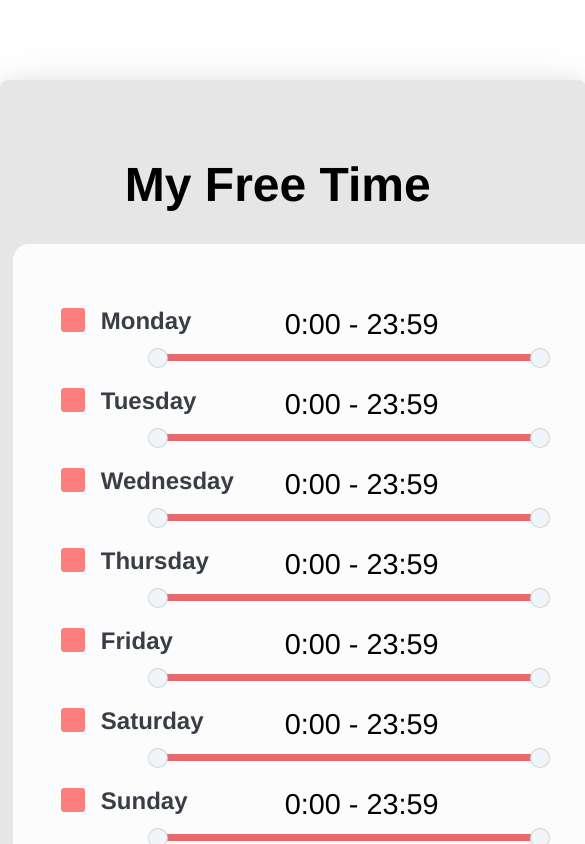
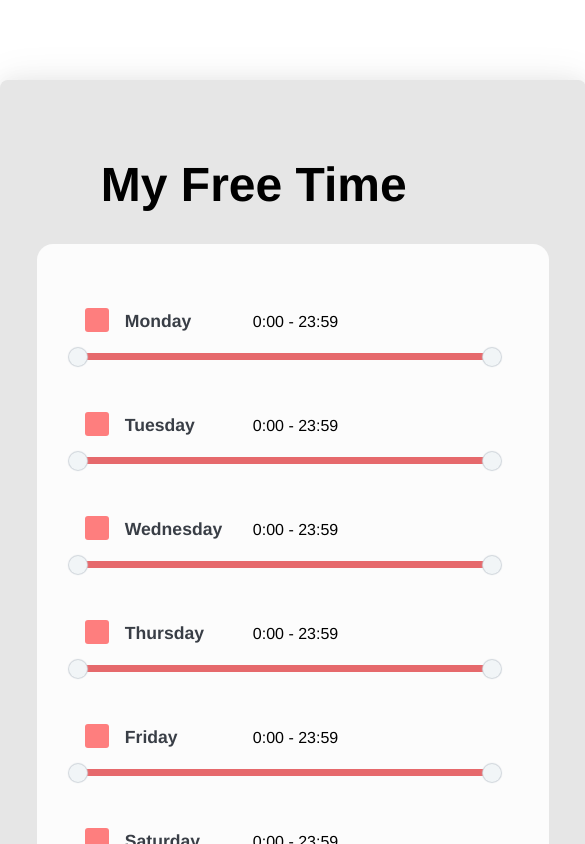
Before and after one commit to maya-salcedo/challenge, a React (Create React App) app: page / in a window 390 px wide. Shown: the top 844 px of the page, 585 px wide, since content can reach past the window. Built offline with nearby package versions, Linux system fonts and the light colour scheme.

Commit message:
added styling to make it screen size responsive

```diff
--- a/src/components/content/styles/content.js
+++ b/src/components/content/styles/content.js
@@ -14,7 +14,7 @@ export const Container = styled.div`
     padding: 1rem;
   }
 
-  @media (max-width: 926px) {
+  @media (max-width: 930px) {
     width: 40rem;
   }
 
@@ -32,12 +32,16 @@ export const Frame = styled.div`
   border-radius: 1rem;
 
   @media (max-width: 1100px) {
-    margin: 2rem;
+    margin: 1.5rem;
+    width: 42rem;
   }
 
-  @media (max-width: 833px) {
-    margin: auto;
-    width: 38rem;
+  @media (max-width: 930px) {
+    width: 35rem;
+  }
+
+  @media (max-width: 860px) {
+    width: 32rem;
   }
 `;
 
@@ -45,6 +49,10 @@ export const Title = styled.h1`
   font-size: 3rem;
   padding: 2rem 4rem 0rem 4rem;
   margin-left: 3rem;
+
+  @media (max-width: 1100px) {
+    padding-left: 2.5rem;
+  }
 `;
 
 export const Group = styled.div`
@@ -55,21 +63,20 @@ export const Group = styled.div`
     padding-top: 5rem;
   }
 
-  @media (max-width: 934px) {
-    padding: 1rem 5rem;
-    margin: 0;
+  @media (max-width: 1100px) {
+    padding-left: 1rem;
+    width: 34rem;
   }
 
-  @media (max-width: 922px) {
-    padding: 1rem 3rem;
-    margin: 0;
+  @media (max-width: 992px) {
+    padding-left: 1rem;
+    width: 30rem;
+  }
+
+  @media (max-width: 860px) {
     :first-of-type {
       padding-top: 3rem;
     }
-  }
-
-  @media (max-width: 843px) {
-    padding: 1rem;
   }
 `;
 
--- a/src/components/rangeSlider/styles/rangeSlider.js
+++ b/src/components/rangeSlider/styles/rangeSlider.js
@@ -16,6 +16,14 @@ export const Row = styled.div`
   flex-direction: row;
   justify-content: ${(props) => (props.center ? 'center' : 'start')};
   width: 40rem;
+
+  @media (max-width: 930px) {
+    width: 33rem;
+  }
+
+  @media (max-width: 860px) {
+    width: 29rem;
+  }
 `;
 
 export const DayCheckboxLabel = styled(Row)`
@@ -25,6 +33,24 @@ export const DayCheckboxLabel = styled(Row)`
     font-size: 1.5rem;
     font-weight: bold;
     color: #393e46;
+
+    @media (max-width: 860px) {
+      font-size: 1.1rem;
+    }
+  }
+
+  @media (max-width: 1100px) {
+    padding-left: 2rem;
+  }
+
+  @media (max-width: 992px) {
+    width: 13rem;
+    padding-left: 2.5rem;
+  }
+
+  @media (max-width: 860px) {
+    width: 10rem;
+    padding-left: 1rem;
   }
 `;
 
@@ -116,8 +142,12 @@ export const Input = styled.input`
     position: relative;
   }
 
-  @media (max-width: 851px) {
-    width: 400px;
+  @media (max-width: 1100px) {
+    width: 34rem;
+  }
+
+  @media (max-width: 930px) {
+    width: 27rem;
   }
 `;
 
@@ -150,8 +180,12 @@ export const Slider = styled.div`
     z-index: 2;
   }
 
-  @media (max-width: 851px) {
-    width: 400px;
+  @media (max-width: 1100px) {
+    width: 34rem;
+  }
+
+  @media (max-width: 930px) {
+    width: 27rem;
   }
 `;
 
@@ -177,5 +211,10 @@ export const TimeRange = styled.div`
     font-size: 1.8rem;
     margin: 0;
     padding: 1rem 1rem 0 0;
+
+    @media (max-width: 860px) {
+      font-size: 1rem;
+      padding: 1.3rem 1.5rem;
+    }
   }
 `;
```
